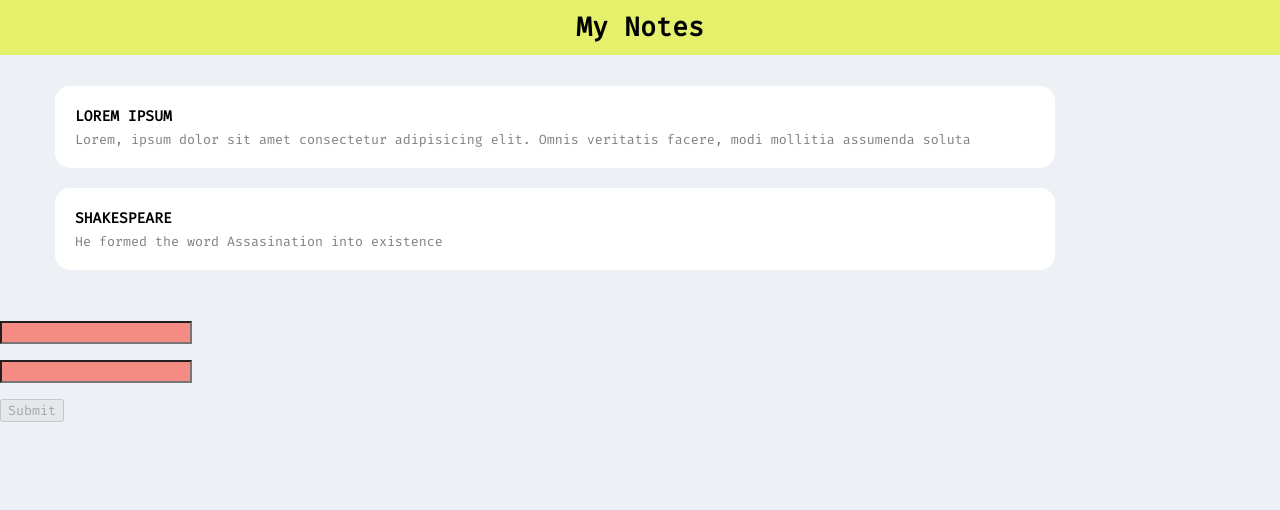
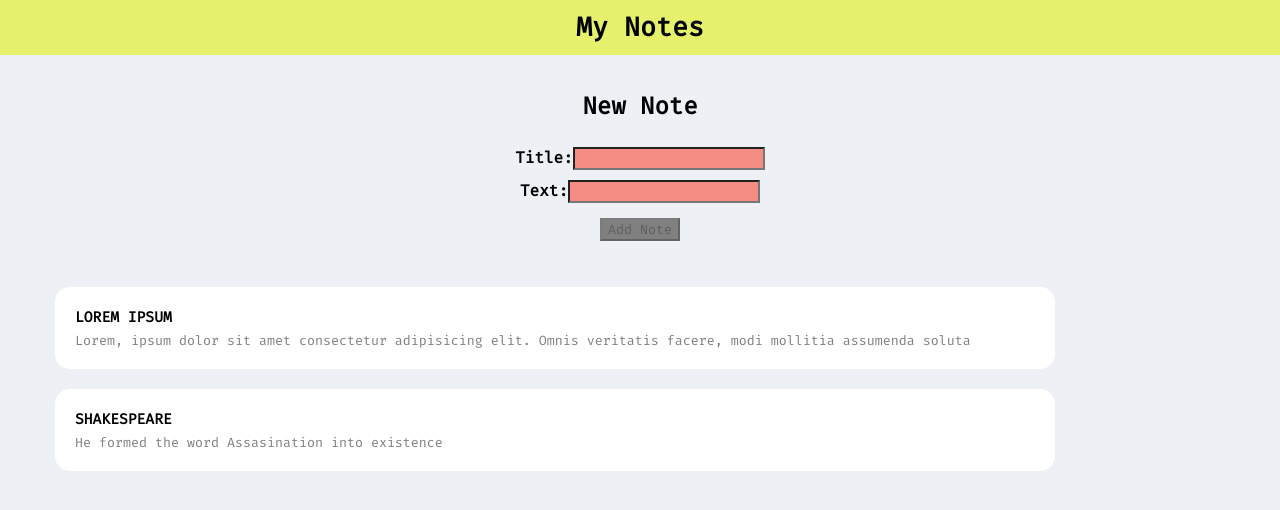
Before and after one commit to chibuzor9/notes-app, an Angular app: page / in a window 1280 px wide. Shown: the top 510 px of the page. Built offline with nearby package versions, Linux system fonts and the light colour scheme.

Commit message:
modified:   src/app/add-note/add-note.component.css 	modified:   src/app/add-note/add-note.component.html 	modified:   src/app/add-note/add-note.component.ts 	modified:   src/app/app.component.html 	modified:   src/app/app.component.ts

```diff
--- a/src/app/add-note/add-note.component.css
+++ b/src/app/add-note/add-note.component.css
@@ -0,0 +1,12 @@
+form div {
+	padding: 5px;
+}
+form button {
+	margin-top: 10px;
+}
+form button:disabled {
+	background-color: grey;
+}
+form label {
+	font-weight: bold;
+}
--- a/src/app/add-note/add-note.component.html
+++ b/src/app/add-note/add-note.component.html
@@ -0,0 +1,20 @@
+<div class="container">
+	<h2>New Note</h2>
+	<form [formGroup]="addNoteForm" (ngSubmit)="addNote()">
+		<div>
+			<label for="note-title">Title:</label>
+			<input id="note-title" formControlName="title" />
+		</div>
+		<div>
+			<label for="note-text">Text:</label>
+			<input id="note-text" formControlName="text" />
+		</div>
+		<button
+			type="button"
+			class="button"
+			type="submit"
+			[disabled]="!addNoteForm.valid">
+			Add Note
+		</button>
+	</form>
+</div>
--- a/src/app/add-note/add-note.component.ts
+++ b/src/app/add-note/add-note.component.ts
@@ -0,0 +1,38 @@
+import { Component } from "@angular/core";
+import { ReactiveFormsModule } from "@angular/forms";
+import { FormGroup, FormControl, Validators } from "@angular/forms";
+import { NOTES } from "src/notes";
+
+@Component({
+    selector: 'app-add-note',
+    standalone: true,
+    templateUrl: './add-note.component.html',
+    styleUrls: ['./add-note.component.css'],
+    imports: [ReactiveFormsModule]
+})
+
+export class AddNoteComponent {
+    addNoteForm = new FormGroup({
+        title: new FormControl('', Validators.required),
+        text: new FormControl('', Validators.required)
+    })
+    addNote() {
+        let title = this.addNoteForm.value.title ?? '';
+        let text = this.addNoteForm.value.text ?? '';
+
+        if (this.addNoteForm.valid) {
+            let ids = NOTES.map((a) => a.id);
+            let maxId = 0;
+            if (ids.length > 0) {
+                maxId = Math.max(...ids);
+            }
+            let newNote = {
+                id: maxId + 1,
+                title: title,
+                text: text,
+            };
+            NOTES.unshift(newNote);
+            this.addNoteForm.reset();
+        }
+    }
+}
--- a/src/app/app.component.html
+++ b/src/app/app.component.html
@@ -1,5 +1,7 @@
-<app-header></app-header>
-<app-notes-list></app-notes-list>
+<app-header />
+<app-add-note />
+<app-notes-list />
+
 <!-- <form (ngSubmit)="showName()" #myForm="ngForm">
   <input type="text" [(ngModel)]="name" name="name" required />
   <input type="submit" value="Submit" [disabled]="!myForm.form.valid" />
@@ -10,8 +12,8 @@
   <input type="submit" value="Submit" />
 </form> -->
 
-<form [formGroup]="loginForm" (ngSubmit)="login()">
+<!-- <form [formGroup]="loginForm" (ngSubmit)="login()">
 	<p><input type="text" formControlName="username" /></p>
 	<p><input type="password" formControlName="password" /></p>
 	<input type="submit" value="Submit" [disabled]="!loginForm.valid" />
-</form>
+</form> -->
--- a/src/app/app.component.ts
+++ b/src/app/app.component.ts
@@ -1,11 +1,8 @@
 import { Component } from '@angular/core';
 import { HeaderComponent } from './header/header.component';
 import { NotesListComponent } from './notes-list/notes-list.component';
-import { NgFor } from '@angular/common';
-import { FormsModule } from '@angular/forms';
-import { ReactiveFormsModule } from '@angular/forms';
-import { FormGroup, FormControl } from '@angular/forms';
-import { Validators } from '@angular/forms';
+import { AddNoteComponent } from './add-note/add-note.component';
+import { RouterModule } from '@angular/router';
 
 @Component({
 	selector: 'app-root',
@@ -14,20 +11,10 @@ import { Validators } from '@angular/forms';
 	styleUrls: ['./app.component.css'],
 	imports: [
 		HeaderComponent,
-		NgFor,
 		NotesListComponent,
-		FormsModule,
-		ReactiveFormsModule,
+		AddNoteComponent,
+		RouterModule
 	],
 })
 
-export class AppComponent {
-	loginForm = new FormGroup({
-		username: new FormControl('', Validators.required),
-		password: new FormControl('', Validators.required),
-	});
-	name = new FormControl('');
-	login() {
-		alert(this.loginForm.value.username + ' | ' + this.loginForm.value.password);
-	}
-}
+export class AppComponent { }
```
